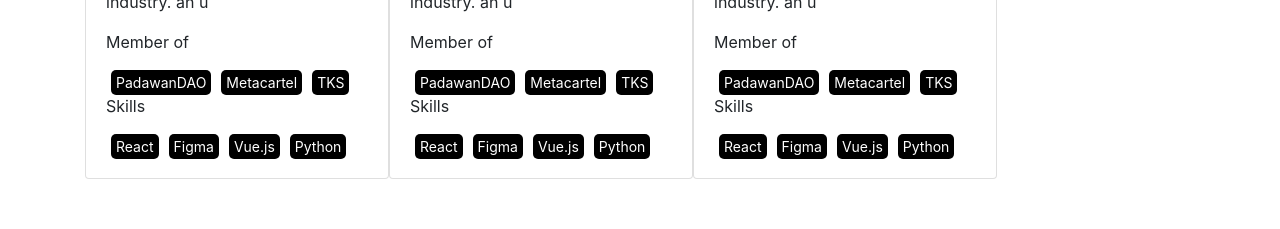
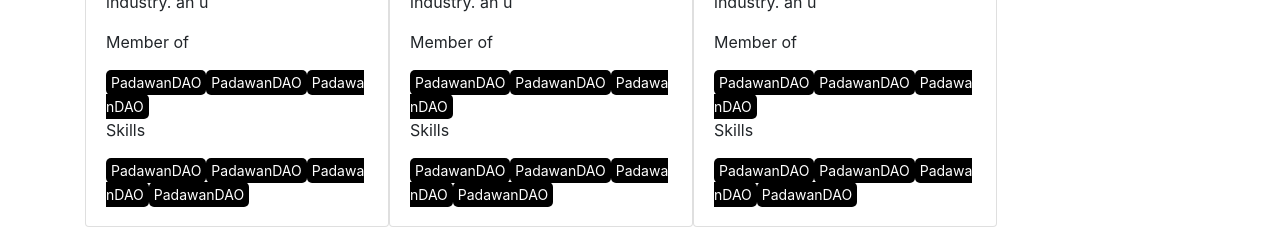
Before and after one commit to PadawanDAO/PadawanDAO, a React (Create React App) app: page / in a window 1280 px wide. Shown: the part 565-794 px from the top of the page. Built offline with nearby package versions, Linux system fonts and the light colour scheme.

Commit message:
Package fix

```diff
--- a/package.json
+++ b/package.json
@@ -6,12 +6,14 @@
     "@testing-library/jest-dom": "^4.2.4",
     "@testing-library/react": "^9.4.0",
     "@testing-library/user-event": "^7.2.1",
+    "@usedapp/core": "^0.5.4",
     "bootstrap": "^5.1.3",
     "react": "^16.12.0",
     "react-bootstrap": "^2.0.2",
     "react-dom": "^16.12.0",
     "react-router-dom": "^5.1.2",
-    "react-scripts": "3.3.1"
+    "react-scripts": "3.3.1",
+    "styled-components": "^5.3.3"
   },
   "scripts": {
     "start": "react-scripts start",
--- a/src/components/Players/Card.js
+++ b/src/components/Players/Card.js
@@ -1,17 +1,6 @@
 import React, { Component } from "react";
 import { Card } from "react-bootstrap";
-import styled from "styled-components";
-
-const Tag = styled.div`
-  background-color: black;
-  color: white;
-  font-size: 14px;
-  display: inline;
-  width: auto;
-  padding: 4px 5px;
-  border-radius: 5px;
-  margin: 10px 5px;
-`;
+import Tag from "./Tag";
 
 export class Player extends Component {
   render() {
```
Also changed, not shown: 2 other files (tests, documents, lock files or other folders).
